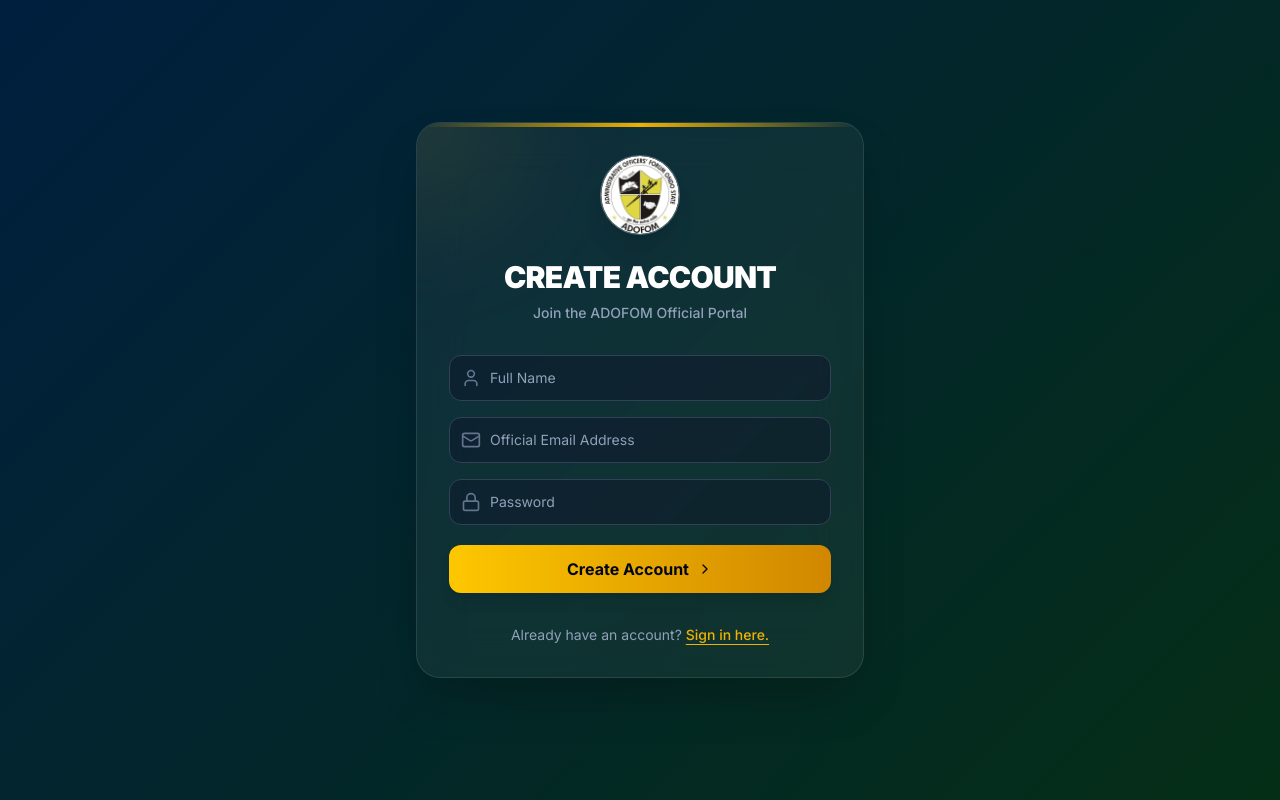
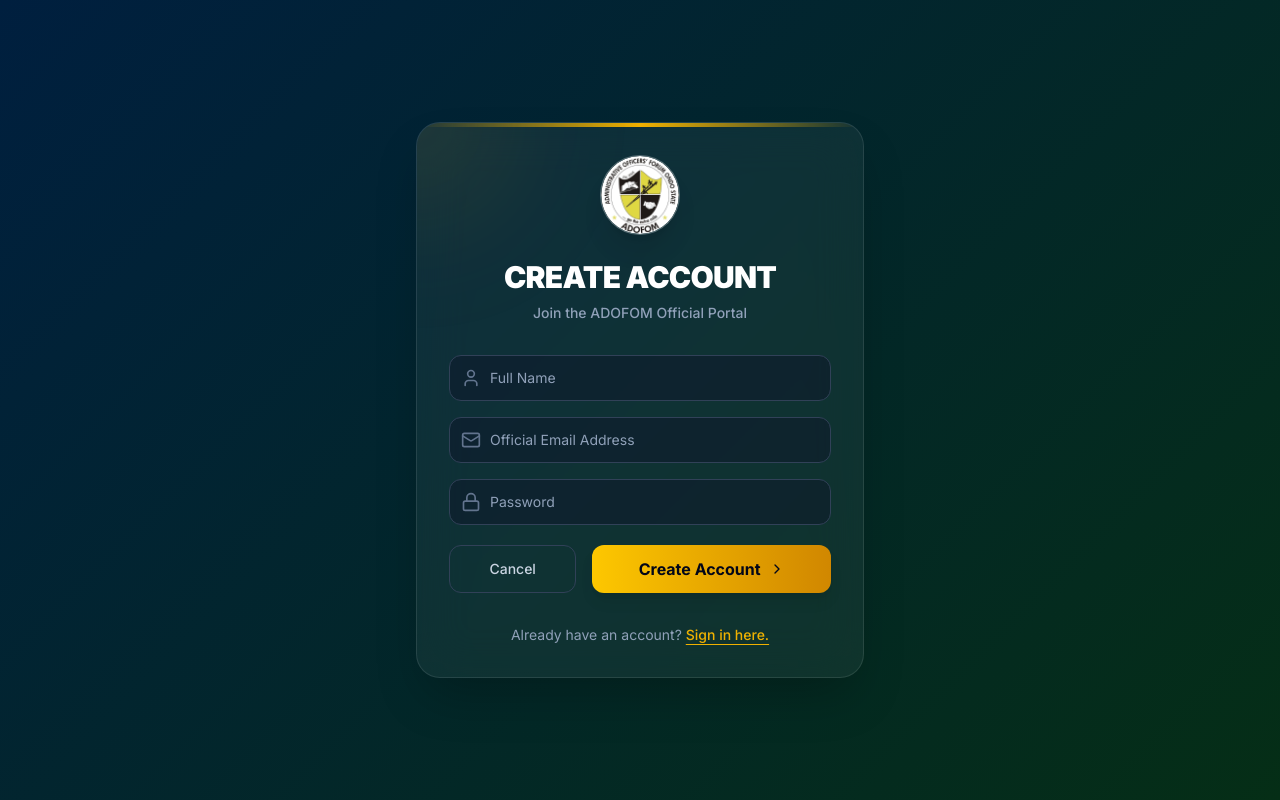
Before and after one commit to treaby1816/ADOFOM-G25, a Next.js app: page /signup in a window 1280 px wide. Shown: the top 800 px of the page. Built offline with nearby package versions, Linux system fonts and the light colour scheme; no server answers.

Commit message:
UX: Added universal back navigation and form return buttons

```diff
--- a/src/app/dashboard/complete-profile/page.tsx
+++ b/src/app/dashboard/complete-profile/page.tsx
@@ -257,11 +257,18 @@
                 />
               </div>
 
-              <div className="pt-6">
+              <div className="pt-6 flex gap-4">
+                <button
+                  type="button"
+                  onClick={() => router.back()}
+                  className="w-1/3 py-4 border border-white/10 text-slate-400 rounded-2xl hover:bg-white/5 hover:text-white transition-all font-medium uppercase tracking-widest text-xs"
+                >
+                  Previous Step
+                </button>
                 <button
                   type="submit"
                   disabled={isLoading || success}
-                  className="w-full py-4 btn-gold rounded-2xl flex items-center justify-center gap-3 disabled:opacity-50 disabled:cursor-not-allowed uppercase tracking-widest"
+                  className="flex-1 py-4 btn-gold rounded-2xl flex items-center justify-center gap-3 disabled:opacity-50 disabled:cursor-not-allowed uppercase tracking-widest"
                 >
                   {isLoading ? 'Saving Profile...' : 'Complete Profile Setup'}
                   <ChevronRight size={20} />
--- a/src/app/dashboard/layout.tsx
+++ b/src/app/dashboard/layout.tsx
@@ -1,10 +1,11 @@
 'use client'
 
 import { ReactNode, useEffect, useState } from 'react'
+import { useRouter } from 'next/navigation'
 import Link from 'next/link'
 import SignOutButton from '@/components/SignOutButton'
 import { ThemeToggle } from '@/components/theme/ThemeToggle'
-import { ShieldCheck } from 'lucide-react'
+import { ShieldCheck, ArrowLeft } from 'lucide-react'
 import { createClient } from '@/utils/supabase/client'
 
 interface DashboardLayoutProps {
@@ -14,6 +15,7 @@
 export default function DashboardLayout({ children }: DashboardLayoutProps) {
   const [isAdmin, setIsAdmin] = useState(false)
   const supabase = createClient()
+  const router = useRouter()
 
   useEffect(() => {
     async function checkAdmin() {
@@ -38,6 +40,14 @@
       {/* Top Professional Header (Glassmorphism) */}
       <header className="flex items-center justify-between px-4 sm:px-6 py-4 bg-green-950/20 backdrop-blur-md border-b border-white/10 sticky top-0 z-[100] shadow-xl">
         <div className="flex items-center gap-3">
+          <button
+            onClick={() => router.back()}
+            className="p-2 mr-1 rounded-full text-white/70 hover:text-yellow-500 hover:bg-white/10 transition-all group"
+            title="Go Back"
+          >
+            <ArrowLeft size={20} className="group-hover:-translate-x-0.5 transition-transform" />
+          </button>
+
           <Link href="/" className="flex items-center gap-3 hover:opacity-80 transition-opacity">
             <div className="w-10 h-10 rounded-full p-1 border border-white/20 overflow-hidden" style={{ zIndex: 50 }}>
               <img src="/logo2.jpg" alt="Ondo State Logo" className="w-full h-full object-contain rounded-full" />
--- a/src/app/signup/page.tsx
+++ b/src/app/signup/page.tsx
@@ -133,11 +133,18 @@
             </div>
           </div>
 
-          <div>
+          <div className="flex gap-4">
+            <button
+              type="button"
+              onClick={() => router.back()}
+              className="w-1/3 py-3 px-4 border border-slate-700 text-slate-300 rounded-xl hover:bg-white/5 hover:text-white transition-all text-sm font-medium"
+            >
+              Cancel
+            </button>
             <button
               type="submit"
               disabled={isLoading}
-              className="group relative w-full flex justify-center py-3 px-4 btn-gold rounded-xl focus:outline-none focus:ring-2 focus:ring-offset-2 focus:ring-offset-slate-950 focus:ring-yellow-500 disabled:opacity-70 disabled:cursor-not-allowed"
+              className="flex-1 group relative flex justify-center py-3 px-4 btn-gold rounded-xl focus:outline-none focus:ring-2 focus:ring-offset-2 focus:ring-offset-slate-950 focus:ring-yellow-500 disabled:opacity-70 disabled:cursor-not-allowed"
             >
               {isLoading ? (
                 <span className="flex items-center gap-2">
@@ -145,7 +152,7 @@
                     <circle className="opacity-25" cx="12" cy="12" r="10" stroke="currentColor" strokeWidth="4"></circle>
                     <path className="opacity-75" fill="currentColor" d="M4 12a8 8 0 018-8V0C5.373 0 0 5.373 0 12h4zm2 5.291A7.962 7.962 0 014 12H0c0 3.042 1.135 5.824 3 7.938l3-2.647z"></path>
                   </svg>
-                  Creating Account...
+                  ...
                 </span>
               ) : (
                 <span className="flex items-center gap-2">
```
